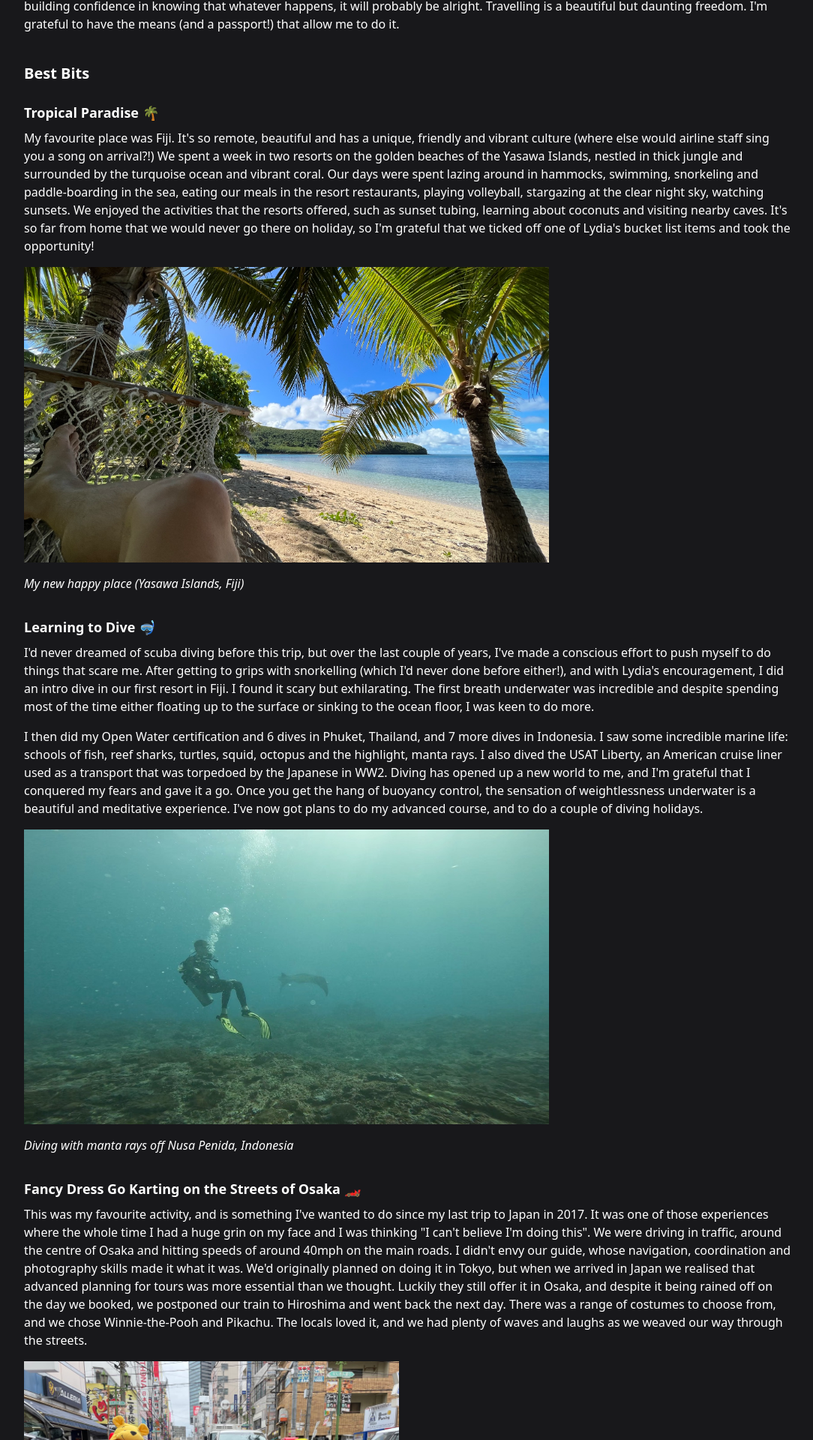
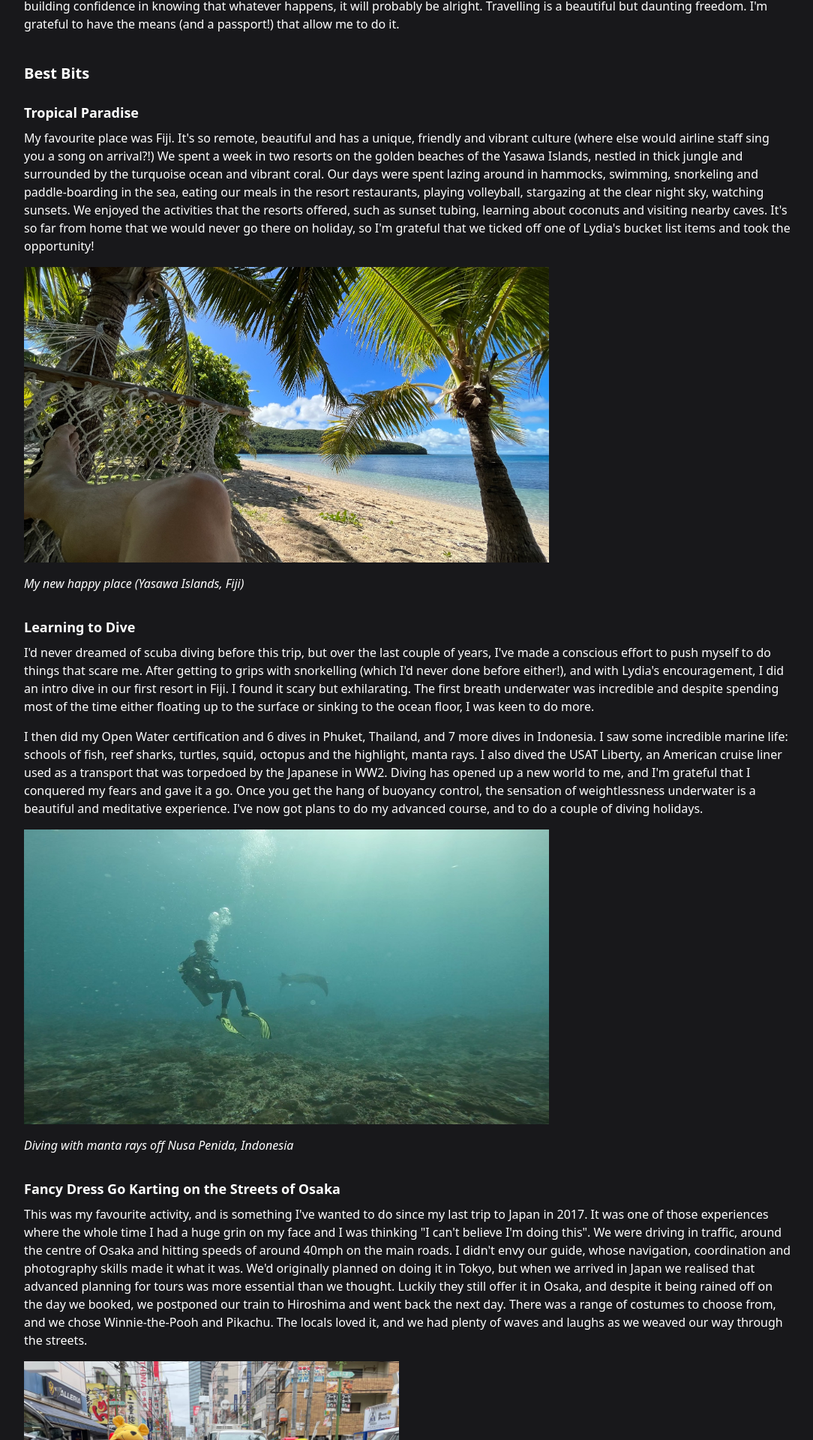
Before and after one commit to simonrose121/simon-rose.co.uk, a Next.js app: page /blog/4-months-travelling in a window 1280 px wide. Shown: the part 1236-3156 px from the top of the page at 75% size, without its empty margins (96-1180 px from the left). Built offline with nearby package versions, Linux system fonts and the light colour scheme.

Commit message:
feat: remove emojis

```diff
--- a/pages/blog/4-months-travelling.mdx
+++ b/pages/blog/4-months-travelling.mdx
@@ -27,14 +27,14 @@ I've done my fair share of backpacking over the last 8 years. I've done trips ar
 
 ### Best Bits
 
-#### Tropical Paradise 🌴
+#### Tropical Paradise
 
 My favourite place was Fiji. It's so remote, beautiful and has a unique, friendly and vibrant culture (where else would airline staff sing you a song on arrival?!) We spent a week in two resorts on the golden beaches of the Yasawa Islands, nestled in thick jungle and surrounded by the turquoise ocean and vibrant coral. Our days were spent lazing around in hammocks, swimming, snorkeling and paddle-boarding in the sea, eating our meals in the resort restaurants, playing volleyball, stargazing at the clear night sky, watching sunsets. We enjoyed the activities that the resorts offered, such as sunset tubing, learning about coconuts and visiting nearby caves. It's so far from home that we would never go there on holiday, so I'm grateful that we ticked off one of Lydia's bucket list items and took the opportunity!
 
 <Image alt="Sitting in a hammock on a Fijian island" src={fiji} width={700} height={500} />
 _My new happy place (Yasawa Islands, Fiji)_
 
-#### Learning to Dive 🤿
+#### Learning to Dive
 
 I'd never dreamed of scuba diving before this trip, but over the last couple of years, I've made a conscious effort to push myself to do things that scare me. After getting to grips with snorkelling (which I'd never done before either!), and with Lydia's encouragement, I did an intro dive in our first resort in Fiji. I found it scary but exhilarating. The first breath underwater was incredible and despite spending most of the time either floating up to the surface or sinking to the ocean floor, I was keen to do more.
 
@@ -43,7 +43,7 @@ I then did my Open Water certification and 6 dives in Phuket, Thailand, and 7 mo
 <Image alt="Diving with manta rays in Indonesia" src={diving} width={700} height={500} />
 _Diving with manta rays off Nusa Penida, Indonesia_
 
-#### Fancy Dress Go Karting on the Streets of Osaka 🏎️
+#### Fancy Dress Go Karting on the Streets of Osaka
 
 This was my favourite activity, and is something I've wanted to do since my last trip to Japan in 2017. It was one of those experiences where the whole time I had a huge grin on my face and I was thinking "I can't believe I'm doing this". We were driving in traffic, around the centre of Osaka and hitting speeds of around 40mph on the main roads. I didn't envy our guide, whose navigation, coordination and photography skills made it what it was. We'd originally planned on doing it in Tokyo, but when we arrived in Japan we realised that advanced planning for tours was more essential than we thought. Luckily they still offer it in Osaka, and despite it being rained off on the day we booked, we postponed our train to Hiroshima and went back the next day. There was a range of costumes to choose from, and we chose Winnie-the-Pooh and Pikachu. The locals loved it, and we had plenty of waves and laughs as we weaved our way through the streets.
 
@@ -59,7 +59,7 @@ _Making friends with the locals at Lone Pine Koala Sanctuary (Brisbane, Australi
 
 Learning about events that shape a country and culture from their point of view always changes my perception of those events, and is often different to how they are presented at home. I love fitting that new information on world history into what I already know. It's also interesting to see how people in that country live, and how their lives differ from ours.
 
-#### Cooking Classes (and Food) 🥘
+#### Cooking Classes (and Food)
 
 Eating the local food was a big part of our trip. We found cooking classes a great way to learn about a country's cuisine and the cultural elements of their food. We did them together in Vietnam, Bali and Malaysia, and Lydia did one in Thailand whilst I was diving.
 
@@ -77,7 +77,7 @@ Our culinary experiences probably deserve their own blog post, but our highlight
 <Image alt="Hida beef donburi" src={hidabeef} width={500} height={500} />
 _Hida beef donburi (Takayama, Japan)_
 
-#### Sharing the Experience 💑
+#### Sharing the Experience
 
 Lydia and I did so many incredible things together (I have another draft blog post that I decided was too long!). Spending almost every waking moment together was intense at times, but it has strengthened our relationship. We were there to support each other through the lows, and even the mundane things like sitting in the airport, doing laundry and finding places to eat were made better by having someone to share them with. We'll always have those experiences to look back on, when it was just us with no commitments other than to see the world.
 
@@ -86,11 +86,11 @@ _Sharing one of many sunsets (Gili Trawangan, Indonesia)_
 
 ### Worst Bits
 
-#### Food Poisoning 😷
+#### Food Poisoning
 
 We visited mostly developed countries in the first 8 weeks of the trip: South Korea, Japan, Fiji and Australia. However, once we hit South East Asia, every meal became a gamble. I had two bouts of food poisoning. One in Vietnam from (I suspect) fish, where I had a fever for a day and diarrhoea for about a week. That was eventually cleared up by a cascade of cheap pills from a Hanoi pharmacy. The second one was near the end of our time in Bali, where I succumbed to the notorious 'Bali belly'. I won't go into the graphic details of it, but it involves the worst taxi ride of my life, a high fever and bodily expulsion, being put on an IV during a honeymoon spa package, a £400 hospital bill and about a week of eating nothing but plain rice. Not ideal!
 
-#### Bumpy Boats and Turbulent Planes 🌊
+#### Bumpy Boats and Turbulent Planes
 
 I never used to get motion sickness, but we had two very choppy boat rides in Australia and Indonesia where I was having a bad time. The worst one was when were crossing the Lombok Strait from Gili T back to Bali. The Lombok Strait is the deepest strait in the world and is notorious for rough conditions. The boats had been cancelled for the 3 days previously due to high waves, meaning we'd spent an extra night on the island already. Before getting the boat, we first had to negotiate a very busy port and the backlog of other travellers. Gili T has a single jetty about 3 metres wide that goes out to a concrete dock. It was packed and it took us a good hour and a half of shuffling through the crowds to make the 20-metre trip to the end. Almost all the boats that do the journey are 'fastboats', which do the trip in about a third of the time because they're essentially speedboats. We had a calm first 20 minutes or so, but once we hit the strait it got very rough. We had waves crashing into the windows on our side above head height, which was terrifying. We made it in the end, but it's fair to say we won't be doing that trip again anytime soon.
 
@@ -99,7 +99,7 @@ _A very busy and sweaty jetty (Gili Trawangan, Indonesia)_
 
 We had a few turbulent flights. But the worst one was from Jakarta, Indonesia to KL, Malaysia on Batik Air (a Malaysian/Indonesian budget airline). Let's just say the pilot was taking the term 'descent' a bit too literally. That feeling when your stomach drops is all fun and games on a rollercoaster, but not in a little metal box in the sky!
 
-#### Travel Fatigue 😴
+#### Travel Fatigue
 
 Four months away from home, only spending a few nights in each place, took its toll on us both mentally and physically. By the end of the trip, we were ready to come home. We started to miss our home comforts, in surroundings that you know well enough to fully relax. I found it hard to escape the feeling that I should be doing something every day because I was in a new and undiscovered place. Eating out for every meal also got old, and I was keen to cook and eat my own meals, especially after my stomach issues. That being said, the pros still outweigh the cons, and we have plans for another similar length trip in the future.
 
```
